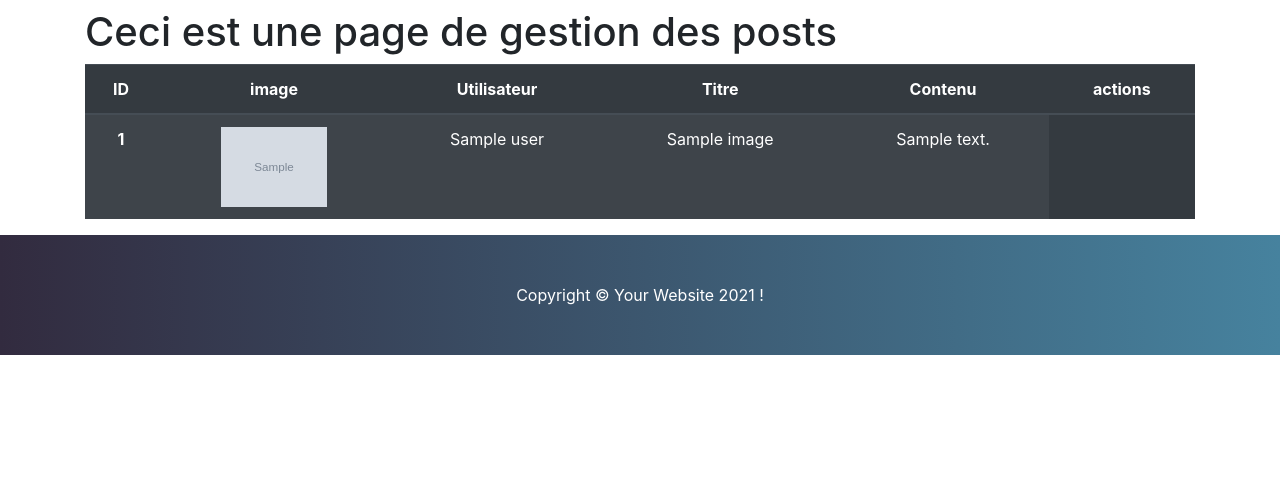
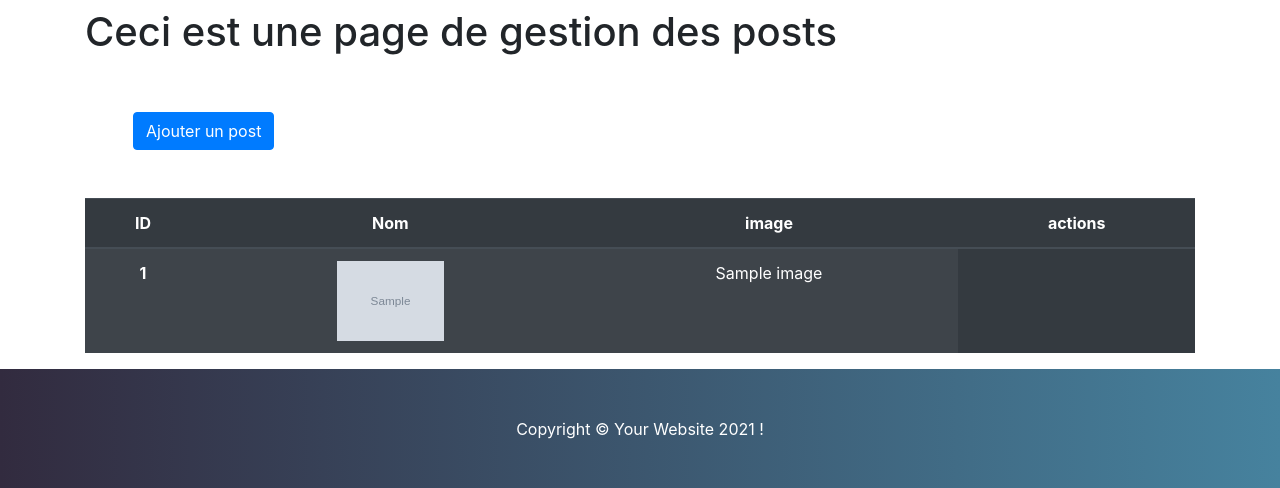
Before and after one commit to Regliss/Challenge48h, a Symfony app: template templates/image/image_list.html.twig in a window 1280 px wide. Shown: the part 56-544 px from the top of the page. Run offline with Twig, Linux system fonts and the light colour scheme; the template is opened without the code that fills it: most values are stand-ins (such as "Sample title", 1, 10 or a date in 2020); grey boxes marked "Sample" are stand-in pictures; some libraries are stand-ins or nearby versions.

Commit message:
add image

```diff
--- a/src/Controller/ImageController.php
+++ b/src/Controller/ImageController.php
@@ -5,6 +5,7 @@ namespace App\Controller;
 use Symfony\Bundle\FrameworkBundle\Controller\AbstractController;
 use Symfony\Component\HttpFoundation\Response;
 use Symfony\Component\Routing\Annotation\Route;
+use Symfony\Component\HttpFoundation\Request;
 
 use App\Entity\Image;
 use App\Entity\User;
@@ -27,7 +28,7 @@ class ImageController extends AbstractController
 	}
 
     /**
-	* @Route("/image", name="image")
+	* @Route("/image", name="image_add")
 	*
 	*/
 	public function imageAdd(Request $request){
@@ -50,7 +51,7 @@ class ImageController extends AbstractController
 			$this -> addFlash('success', 'L image N°' . $image -> getId()  . ' a bien été enregistré');
 			return $this -> redirectToRoute('admin_image');
 		}
-		return $this -> render('admin/image_form.html.twig', [
+		return $this -> render('image/image_form.html.twig', [
 			'imageForm' => $form -> createView()
 
 
--- a/src/Form/ImageType.php
+++ b/src/Form/ImageType.php
@@ -16,8 +16,8 @@ class ImageType extends AbstractType
     {
         $builder
             ->add('nom')
-            ->add('category')
-            ->add('file', FileType::class, array(
+            ->add('categorie')
+            ->add('image', FileType::class, array(
                 'required' => false ))
             //->add('registerDate')
             ->add('submit', SubmitType::class)
--- a/templates/image/image_form.html.twig
+++ b/templates/image/image_form.html.twig
@@ -18,7 +18,7 @@
 
 	<!-- localhost:8000/admin/post/add -->
 
-	{{ form(postForm) }}
+	{{ form(imageForm) }}
 
 </body>
 </html>
--- a/templates/image/image_list.html.twig
+++ b/templates/image/image_list.html.twig
@@ -8,16 +8,14 @@
 
 <h1>Ceci est une page de gestion des posts</h1>
 
-{# <a href="{{ path('admin_post_add') }}" class="btn btn-primary m-5">Ajouter un post</a> #}
+<a href="{{ path('image_add') }}" class="btn btn-primary m-5">Ajouter un post</a>
 
 <table class="table table-striped table-dark">
     <thead>
         <tr>
             <th scope="col" class="text-center">ID</th>
+            <th scope="col" class="text-center">Nom</th>
             <th scope="col" class="text-center">image</th>
-            <th scope="col" class="text-center">Utilisateur</th>
-            <th scope="col" class="text-center">Titre</th>
-            <th scope="col" class="text-center">Contenu</th>
             <th colspans="2" scope="col" class="text-center">actions</th>
         </tr>
     </thead>
@@ -27,9 +25,7 @@
             <th scope="row">{{p.id}}</td>
             <td><img src="{{ asset('/photo/' ~ p.image) }}" height="80px" /></td>
 
-            <td>{{p.user}}</td>
-            <td>{{p.title}}</td>
-            <td>{{p.content | slice(0,65)}}</td>
+            <td>{{p.nom}}</td>
             {# <td><a href="{{path('admin_post_delete',{'id':p.id})}}"><i class="fas fa-trash-alt"></i></a></td>
             <td><a href="{{path('admin_post_update',{'id':p.id})}}"><i class="fas fa-edit"></i></a></td> #}
         </tr>
```
